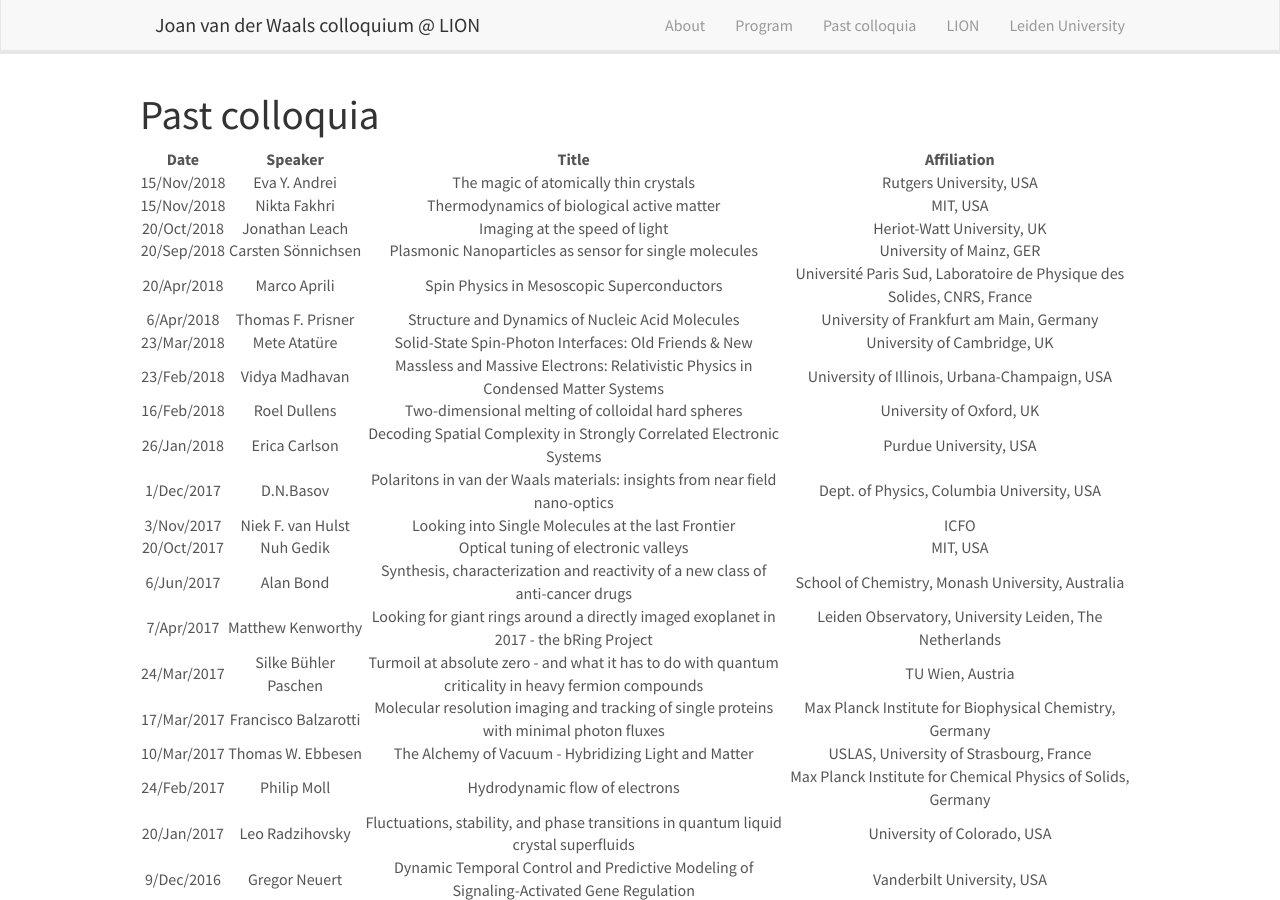
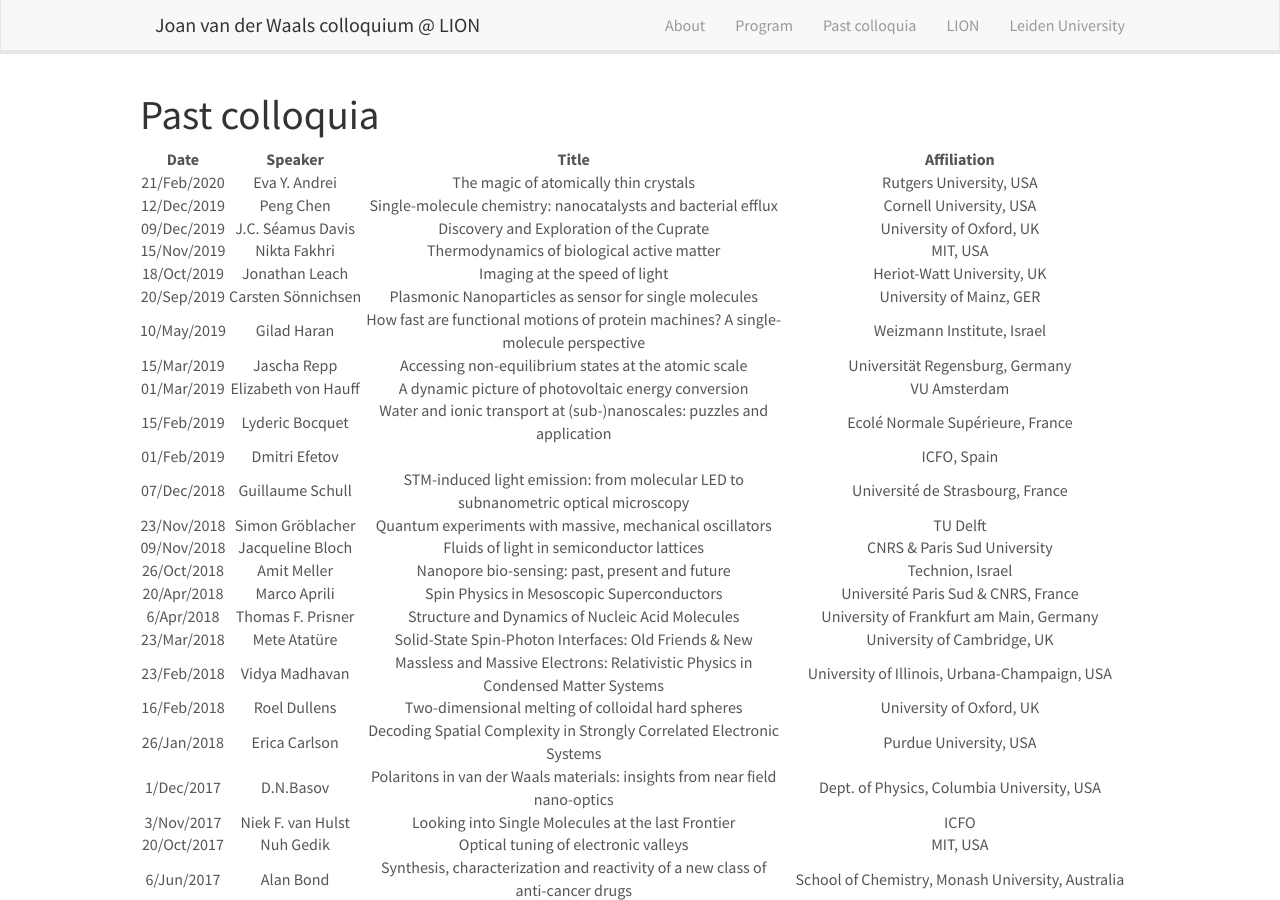
Before and after one commit to JvdWColloquium/JvdWColloquium.github.io, a Jekyll site: the page built from _pages/past.md, in a window 1280 px wide and 900 px high. Built offline with Jekyll 4.4.1, drawn with Linux system fonts in a browser that asks for light colours; nearby versions of some CDN libraries.

Commit message:
Update past.md

```diff
--- a/_pages/past.md
+++ b/_pages/past.md
@@ -11,11 +11,22 @@ permalink: /past
 
 |**Date**|**Speaker**|**Title**|**Affiliation**|
 |:-----:|:-----:|:-----:|:-----:|
-| 15/Nov/2018 | Eva Y. Andrei  | The magic of atomically thin crystals  | Rutgers University, USA  | |
-| 15/Nov/2018 | Nikta Fakhri  | Thermodynamics of biological active matter  | MIT, USA  | |
-| 20/Oct/2018 | Jonathan Leach  | Imaging at the speed of light  | Heriot-Watt University, UK  | |
-| 20/Sep/2018 | Carsten Sönnichsen  | Plasmonic Nanoparticles as sensor for single molecules  | University of Mainz, GER  | |
-| 20/Apr/2018 | Marco Aprili                | Spin Physics in Mesoscopic Superconductors                                                                                                         | Université Paris Sud, Laboratoire de Physique des Solides, CNRS, France                                                   |  |
+| 21/Feb/2020 | Eva Y. Andrei  | The magic of atomically thin crystals  | Rutgers University, USA  | |
+| 12/Dec/2019 | Peng Chen  | Single-molecule chemistry: nanocatalysts and bacterial efflux  | Cornell University, USA | |
+| 09/Dec/2019 | J.C. Séamus Davis  | Discovery and Exploration of the Cuprate  | University of Oxford, UK | |
+| 15/Nov/2019 | Nikta Fakhri  | Thermodynamics of biological active matter  | MIT, USA  | |
+| 18/Oct/2019 | Jonathan Leach  | Imaging at the speed of light  | Heriot-Watt University, UK  | |
+| 20/Sep/2019 | Carsten Sönnichsen  | Plasmonic Nanoparticles as sensor for single molecules  | University of Mainz, GER  | |
+| 10/May/2019 | Gilad Haran  | How fast are functional motions of protein machines? A single-molecule perspective  | Weizmann Institute, Israel  | |
+| 15/Mar/2019 | Jascha Repp  | Accessing non-equilibrium states at the atomic scale  | Universität Regensburg, Germany  | |
+| 01/Mar/2019 | Elizabeth von Hauff  | A dynamic picture of photovoltaic energy conversion  | VU Amsterdam  | |
+| 15/Feb/2019 | Lyderic Bocquet  | Water and ionic transport at (sub-)nanoscales: puzzles and application  | Ecolé Normale Supérieure, France  | |
+| 01/Feb/2019 | Dmitri Efetov  |   | ICFO, Spain  | |
+| 07/Dec/2018 | Guillaume Schull  | STM-induced light emission: from molecular LED to subnanometric optical microscopy  | Université de Strasbourg, France  | |
+| 23/Nov/2018 | Simon Gröblacher  | Quantum experiments with massive, mechanical oscillators  | TU Delft  | |
+| 09/Nov/2018 | Jacqueline Bloch  | Fluids of light in semiconductor lattices  | CNRS & Paris Sud University  | |
+| 26/Oct/2018 | Amit Meller  | Nanopore bio-sensing: past, present and future  | Technion, Israel  | |
+| 20/Apr/2018 | Marco Aprili                | Spin Physics in Mesoscopic Superconductors                                                                                                         | Université Paris Sud & CNRS, France                                                   |  |
 | 6/Apr/2018  | Thomas F. Prisner           | Structure and Dynamics of Nucleic Acid Molecules                                                                                                   | University of Frankfurt am Main, Germany                                                                                  |  |
 | 23/Mar/2018 | Mete Atatüre                | Solid-State Spin-Photon Interfaces: Old Friends & New                                                                                              | University of Cambridge, UK                                                                                               |  |
 | 23/Feb/2018 | Vidya Madhavan              | Massless and Massive Electrons: Relativistic Physics in Condensed Matter Systems                                                                   | University of Illinois, Urbana-Champaign, USA                                                                             |  |
```
